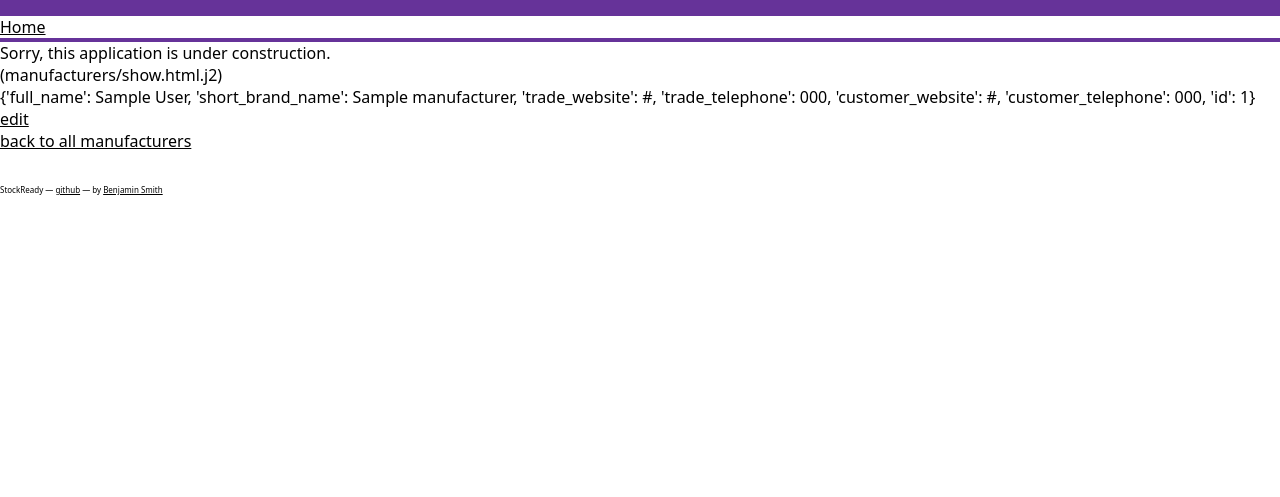
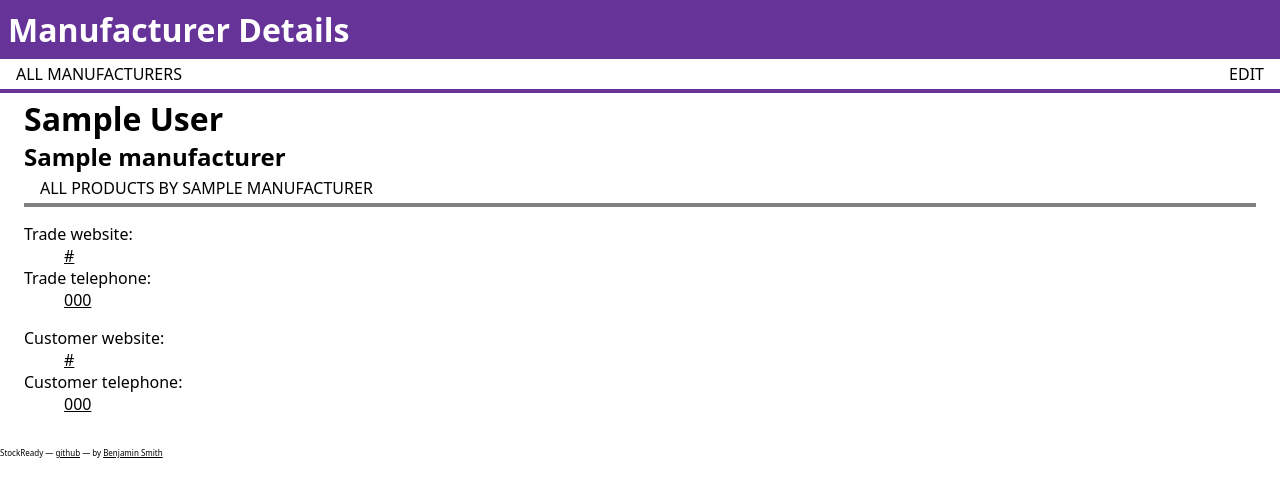
Before and after one commit to bsmith/StockReady, a Flask app: page /manufacturers/1 in a window 1280 px wide. Shown: the top 497 px of the page. Run offline with Flask 2, Linux system fonts and the light colour scheme; a database or web service that is not in the repository returns one stand-in record (values such as "Sample title"); some libraries are stand-ins or nearby versions; some web fonts are replaced.

Commit message:
💄 Styled manufacturer details

```diff
--- a/static/style.css
+++ b/static/style.css
@@ -1,8 +1,13 @@
+/* VERY SMALL RESET */
+
 *, *::after, *::before { box-sizing: border-box }
 body, p, h1, h2, h3, h4, h5, h6, ul, ol { margin: 0 }
 a { color: inherit }
 a:visited { color: inherit }
+address { font-style: normal; font-size: inherit }
 /* * { outline: 1px dashed greenyellow } */
+
+/* COLOUR PALETTE */
 
 :root {
     --border-color: grey;
@@ -60,6 +65,15 @@ header > nav {
 footer {
     font-size: 0.5rem;
     margin-top: 2rem;
+}
+
+/* This is used on detail pages */
+main > article {
+    margin: 0.25rem 1.5rem 0.5rem;
+}
+
+main > article > * {
+    margin-bottom: 0.25rem;
 }
 
 /* Action bars */
@@ -160,11 +174,17 @@ nav.home > ul > li > a {
 /* All products */
 .manufacturer-header {
     border-bottom: 4px solid var(--border-color);
-    margin: 0.25rem 1.5rem 0.5rem;
+    margin: 0.25rem 0rem 0.5rem;
     display: flex;
     flex-direction: row;
     justify-content: space-between;
     align-items: baseline
+}
+
+.manufacturer-group .manufacturer-header {
+    margin-left: 1.5rem;
+    margin-right: 1.5rem;
+    flex-direction: row;
 }
 
 .product-list {
@@ -302,3 +322,15 @@ details > summary > h2 {
     font-size: 1rem;
     font-weight: normal;
 }
+
+/* Manufacturer details */
+.none {
+    font-style: oblique;
+}
+
+/* for the details page, override the style used on all inventory */
+.manufacturer-detail .manufacturer-header {
+    flex-direction: column;
+    margin-left: 0;
+    margin-right: 0;
+}
--- a/templates/manufacturers/show.html.j2
+++ b/templates/manufacturers/show.html.j2
@@ -1,13 +1,62 @@
 {% extends "base.html.j2" %}
-{% block title %}Manufacturer Details{% endblock %}
-{% block h2 %}<h2>Manufacturer Details</h2>{% endblock %}
+{% block title %}{{ manufacturer.short_brand_name }} — Manufacturer Details{% endblock %}
+{% block header %}
+<h1>Manufacturer Details</h1>
+<nav class="actionbar">
+    <ul>
+        <li><a href="{{ url_for('.manufacturers') }}#manufacturer-{{ manufacturer.id }}">All Manufacturers</a></li>
+        <li><a href="{{ url_for('.edit_manufacturer', id=manufacturer.id) }}">edit</a></li>
+    </ul>
+</nav>
+{% endblock %}
 {% block content %}
-<p>Sorry, this application is under construction.</p>
-<p>(manufacturers/show.html.j2)</p>
-<p>{{ manufacturer.__dict__ }}<br>
-    <a href="{{ url_for('.edit_manufacturer', id=manufacturer.id) }}">edit</a>
-</p>
-<p>
-    <a href="{{ url_for('.manufacturers') }}">back to all manufacturers</a>
-</p>
+<article class="manufacturer-detail" id="manufacturer-{{ manufacturer.id }}">
+    <header class="manufacturer-header">
+        <h2 class="full-name">{{ manufacturer.full_name }}</h2>
+        <h3 class="short-brand-name">{{ manufacturer.short_brand_name }}</h3>
+
+        <nav class="actionbar">
+            <ul>
+                <li><a href="{{ url_for('products.products') }}#manufacturer-{{ manufacturer.id }}">All products by {{ manufacturer.short_brand_name }}</a></li>
+            </ul>
+        </nav>
+    </header>
+
+    {% if manufacturer.has_trade_contacts() %}
+        <address class="trade-contacts">
+            <dl>
+                <dt>Trade website:</dt>
+                {% if manufacturer.trade_website %}
+                <dd><a href="https://example.com/{{ manufacturer.trade_website }}">{{ manufacturer.trade_website }}</a></dd>
+                {% else %}
+                <dd><i class="none">None</i></dd>
+                {% endif %}
+                <dt>Trade telephone:</dt>
+                {% if manufacturer.trade_telephone %}
+                <dd><a href="#tel:{{ manufacturer.trade_telephone }}">{{ manufacturer.trade_telephone }}</a></dd>
+                {% else %}
+                <dd><i class="none">None</i></dd>
+                {% endif %}
+            </dl>
+        </address>
+    {% endif %}
+    {% if manufacturer.has_customer_contacts() %}
+        <address class="customer-contacts">
+            <dl>
+                <dt>Customer website:</dt>
+                {% if manufacturer.customer_website %}
+                <dd><a href="https://example.com/{{ manufacturer.customer_website }}">{{ manufacturer.customer_website }}</a></dd>
+                {% else %}
+                <dd><i class="none">None</i></dd>
+                {% endif %}
+                <dt>Customer telephone:</dt>
+                {% if manufacturer.customer_telephone %}
+                <dd><a href="#tel:{{ manufacturer.customer_telephone }}">{{ manufacturer.customer_telephone }}</a></dd>
+                {% else %}
+                <dd><i class="none">None</i></dd>
+                {% endif %}
+            </dl>
+        </address>
+    {% endif %}
+</article>
 {% endblock %}
--- a/templates/product_types/edit.html.j2
+++ b/templates/product_types/edit.html.j2
@@ -4,7 +4,7 @@
 <h1>Edit Product Type</h1>
 <nav class="actionbar">
     <ul>
-        <li><a href="{{ url_for('.product_types') }}">All Product Types</a></li>
+        <li><a href="{{ url_for('.product_types') }}#product-type-{{ product_type.id }}">All Product Types</a></li>
     </ul>
 </nav>
 {% endblock %}
--- a/templates/product_types/index.html.j2
+++ b/templates/product_types/index.html.j2
@@ -10,7 +10,7 @@
 {% endblock %}
 {% block content %}
 <!-- New Product Type -->
-<details open class="new-product-type">
+<details {#open#} class="new-product-type">
     <summary><h2>New Product Type</h2></summary>
     <form method="POST" action="{{ url_for('.create_product_type') }}">
         <label for="npt-name">Name:</label>
```
